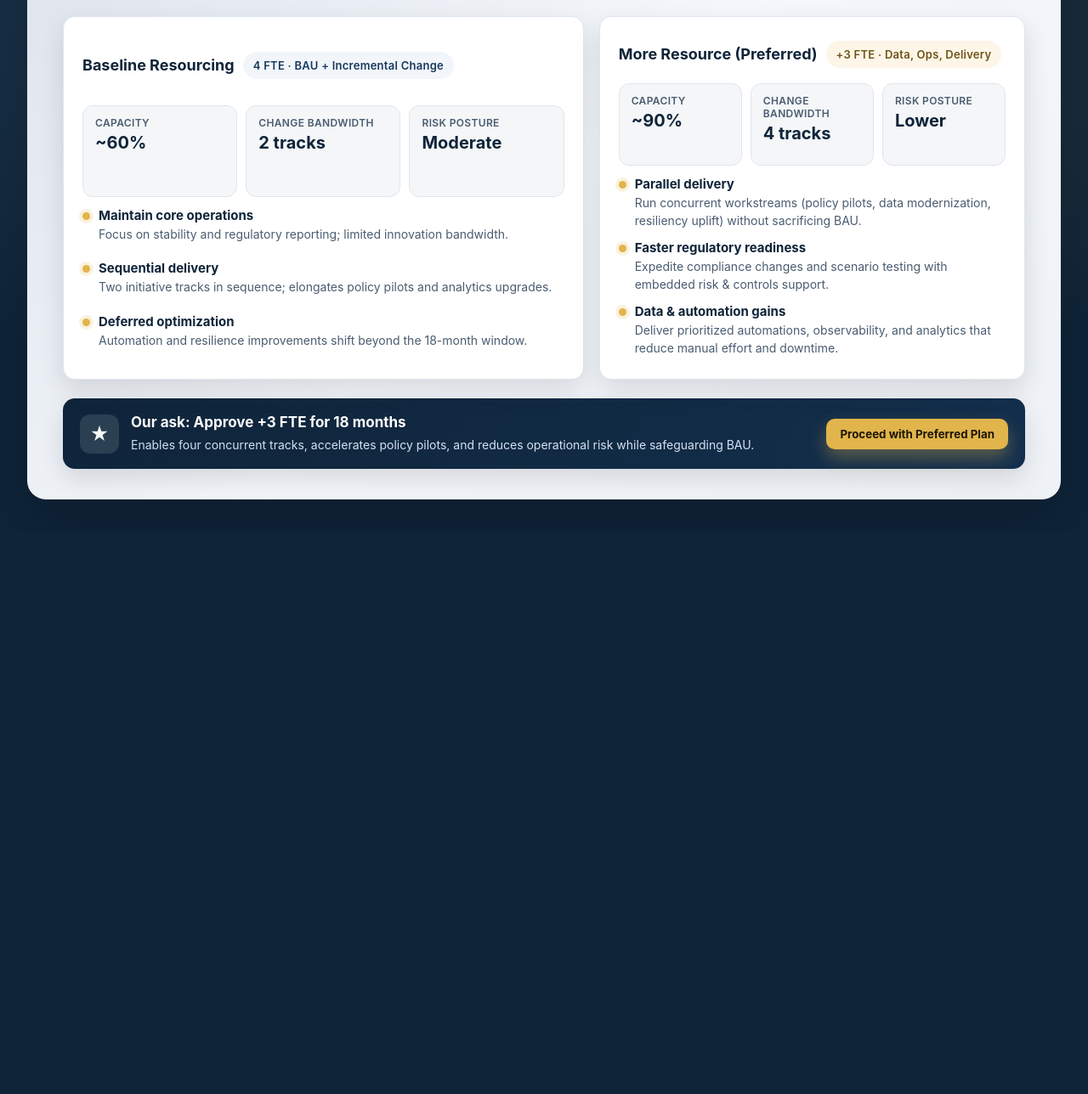
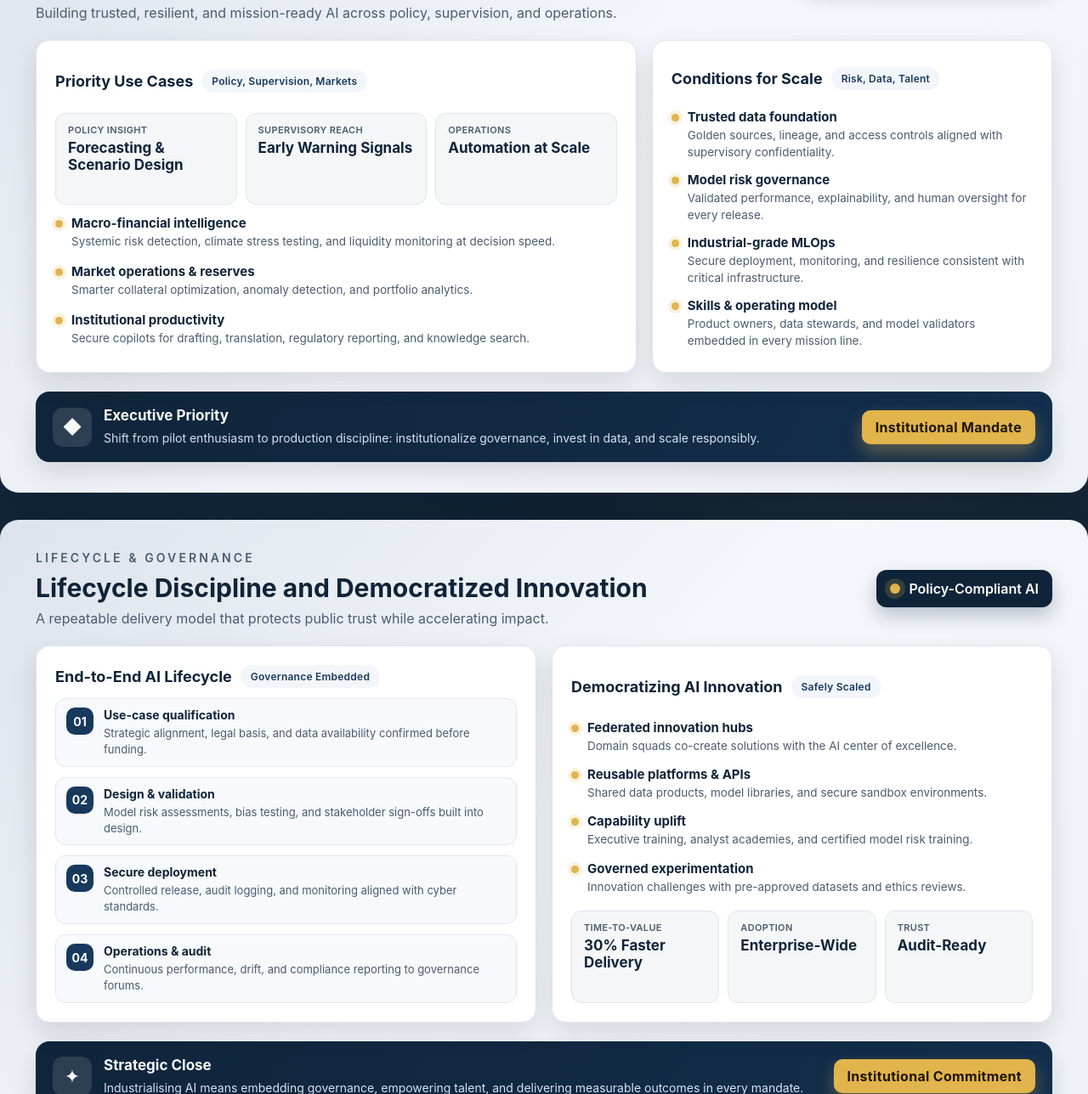
Before and after one commit to disjoin715/ChatGPT-Test, a website: page index.html in a window 1280 px wide. Shown: the part 172-1460 px from the top of the page at 85% size. Before the commit the page ends 800 px from the top, so only its background shows below. Drawn offline with Linux system fonts and the light colour scheme.

Commit message:
Update slides for central bank AI presentation

```diff
--- a/index.html
+++ b/index.html
@@ -3,7 +3,7 @@
 <head>
   <meta charset="UTF-8">
   <meta name="viewport" content="width=device-width, initial-scale=1.0">
-  <title>Resource Strategy Outlook</title>
+  <title>From Pilot to Production: Industrialising AI in a Central Bank</title>
   <style>
     :root {
       --deep-navy: #0f2439;
@@ -14,7 +14,7 @@
       --text: #0c1b2a;
       --muted: #4a5c70;
       --card-shadow: 0 12px 30px rgba(0, 0, 0, 0.12);
-      --radius: 14px;
+      --radius: 16px;
     }
 
     * {
@@ -34,6 +34,11 @@
       justify-content: center;
       min-height: 100vh;
       padding: 32px;
+    }
+
+    .deck {
+      display: grid;
+      gap: 32px;
     }
 
     .slide {
@@ -64,6 +69,7 @@
       align-items: center;
       position: relative;
       z-index: 1;
+      gap: 16px;
     }
 
     .title-block {
@@ -80,7 +86,7 @@
     }
 
     h1 {
-      font-size: 32px;
+      font-size: 30px;
       color: var(--deep-navy);
       line-height: 1.3;
     }
@@ -113,10 +119,14 @@
 
     .content {
       display: grid;
-      grid-template-columns: 1.1fr 0.9fr;
+      grid-template-columns: 1.2fr 0.8fr;
       gap: 18px;
       position: relative;
       z-index: 1;
+    }
+
+    .content.split {
+      grid-template-columns: 1fr 1fr;
     }
 
     .card {
@@ -142,20 +152,12 @@
       align-items: center;
       gap: 8px;
       border-radius: 999px;
-      padding: 8px 12px;
-      font-size: 13px;
+      padding: 6px 12px;
+      font-size: 12px;
       font-weight: 600;
       letter-spacing: 0.02em;
-    }
-
-    .pill.baseline {
       background: #f2f6fb;
       color: var(--mid-navy);
-    }
-
-    .pill.more {
-      background: #fdf6e8;
-      color: #6f5316;
     }
 
     .metrics {
@@ -172,7 +174,7 @@
     }
 
     .metric .label {
-      font-size: 12px;
+      font-size: 11px;
       color: var(--muted);
       letter-spacing: 0.03em;
       text-transform: uppercase;
@@ -181,7 +183,7 @@
     }
 
     .metric .value {
-      font-size: 20px;
+      font-size: 17px;
       color: var(--deep-navy);
       font-weight: 700;
     }
@@ -215,7 +217,7 @@
 
     .list-item p {
       color: var(--muted);
-      font-size: 14px;
+      font-size: 13.5px;
       line-height: 1.5;
     }
 
@@ -260,127 +262,269 @@
       border-radius: 10px;
       font-weight: 700;
       box-shadow: 0 10px 20px rgba(225, 180, 76, 0.35);
-      cursor: pointer;
-      transition: transform 0.15s ease, box-shadow 0.15s ease;
+      letter-spacing: 0.02em;
     }
 
-    .ask .cta:hover {
-      transform: translateY(-1px);
-      box-shadow: 0 14px 24px rgba(225, 180, 76, 0.4);
+    .timeline {
+      display: grid;
+      gap: 12px;
+    }
+
+    .timeline-step {
+      display: grid;
+      grid-template-columns: auto 1fr;
+      gap: 12px;
+      align-items: start;
+      padding: 10px 12px;
+      border-radius: 12px;
+      background: #f7f9fc;
+      border: 1px solid #e1e7ee;
+    }
+
+    .step-number {
+      width: 32px;
+      height: 32px;
+      border-radius: 10px;
+      background: var(--mid-navy);
+      color: #fff;
+      display: grid;
+      place-items: center;
+      font-weight: 700;
+      font-size: 14px;
+    }
+
+    .timeline-step h4 {
+      font-size: 14px;
+      color: var(--deep-navy);
+      margin-bottom: 4px;
+    }
+
+    .timeline-step p {
+      color: var(--muted);
+      font-size: 13px;
+      line-height: 1.45;
     }
   </style>
 </head>
 <body>
-  <main class="slide" aria-label="Resource strategy outlook slide">
+  <main class="deck" aria-label="Central bank AI industrialisation slides">
+    <section class="slide" aria-label="From pilot to production overview">
       <header class="header">
         <div class="title-block">
-        <div class="eyebrow">18-Month Outlook · Resource Strategy</div>
-        <h1>Baseline vs. Accelerated Delivery</h1>
-        <p class="subtitle">How resourcing choices shape delivery outcomes and policy readiness.</p>
+          <div class="eyebrow">Central Bank AI Strategy · Executive Briefing</div>
+          <h1>From Pilot to Production: What Really Takes to Industrialise AI</h1>
+          <p class="subtitle">Building trusted, resilient, and mission-ready AI across policy, supervision, and operations.</p>
         </div>
-      <div class="badge" aria-label="Timeframe indicator">
+        <div class="badge" aria-label="Presentation theme">
           <span class="dot" aria-hidden="true"></span>
-        <span>Q4 FY24 → Q1 FY26</span>
+          <span>Strategic Priorities 2024–2026</span>
         </div>
       </header>
 
-    <section class="content" aria-label="Resource scenarios and outcomes">
-      <article class="card" aria-label="Baseline resource profile">
+      <section class="content" aria-label="Use cases and readiness">
+        <article class="card" aria-label="Priority AI use cases">
           <h2>
-          Baseline Resourcing
-          <span class="pill baseline" aria-label="Baseline capacity indicator">4 FTE · BAU + Incremental Change</span>
+            Priority Use Cases
+            <span class="pill">Policy, Supervision, Markets</span>
           </h2>
-        <div class="metrics" aria-label="Baseline metrics">
+          <div class="metrics" aria-label="Use case impact">
             <div class="metric">
-            <div class="label">Capacity</div>
-            <div class="value">~60%</div>
+              <div class="label">Policy Insight</div>
+              <div class="value">Forecasting & Scenario Design</div>
             </div>
             <div class="metric">
-            <div class="label">Change bandwidth</div>
-            <div class="value">2 tracks</div>
+              <div class="label">Supervisory Reach</div>
+              <div class="value">Early Warning Signals</div>
             </div>
             <div class="metric">
-            <div class="label">Risk posture</div>
-            <div class="value">Moderate</div>
+              <div class="label">Operations</div>
+              <div class="value">Automation at Scale</div>
             </div>
           </div>
-        <div class="list" aria-label="Baseline outcomes">
+          <div class="list" aria-label="Use case details">
             <div class="list-item">
               <div class="bullet" aria-hidden="true"></div>
               <div>
-              <h3>Maintain core operations</h3>
-              <p>Focus on stability and regulatory reporting; limited innovation bandwidth.</p>
+                <h3>Macro-financial intelligence</h3>
+                <p>Systemic risk detection, climate stress testing, and liquidity monitoring at decision speed.</p>
               </div>
             </div>
             <div class="list-item">
               <div class="bullet" aria-hidden="true"></div>
               <div>
-              <h3>Sequential delivery</h3>
-              <p>Two initiative tracks in sequence; elongates policy pilots and analytics upgrades.</p>
+                <h3>Market operations & reserves</h3>
+                <p>Smarter collateral optimization, anomaly detection, and portfolio analytics.</p>
               </div>
             </div>
             <div class="list-item">
               <div class="bullet" aria-hidden="true"></div>
               <div>
-              <h3>Deferred optimization</h3>
-              <p>Automation and resilience improvements shift beyond the 18-month window.</p>
+                <h3>Institutional productivity</h3>
+                <p>Secure copilots for drafting, translation, regulatory reporting, and knowledge search.</p>
               </div>
             </div>
           </div>
         </article>
 
-      <article class="card" aria-label="Accelerated resource profile">
+        <article class="card" aria-label="Conditions for scale">
           <h2>
-          More Resource (Preferred)
-          <span class="pill more" aria-label="Expanded capacity indicator">+3 FTE · Data, Ops, Delivery</span>
+            Conditions for Scale
+            <span class="pill">Risk, Data, Talent</span>
           </h2>
-        <div class="metrics" aria-label="Accelerated metrics">
-          <div class="metric">
-            <div class="label">Capacity</div>
-            <div class="value">~90%</div>
-          </div>
-          <div class="metric">
-            <div class="label">Change bandwidth</div>
-            <div class="value">4 tracks</div>
-          </div>
-          <div class="metric">
-            <div class="label">Risk posture</div>
-            <div class="value">Lower</div>
-          </div>
-        </div>
-        <div class="list" aria-label="Accelerated outcomes">
+          <div class="list" aria-label="Scale conditions">
             <div class="list-item">
               <div class="bullet" aria-hidden="true"></div>
               <div>
-              <h3>Parallel delivery</h3>
-              <p>Run concurrent workstreams (policy pilots, data modernization, resiliency uplift) without sacrificing BAU.</p>
+                <h3>Trusted data foundation</h3>
+                <p>Golden sources, lineage, and access controls aligned with supervisory confidentiality.</p>
               </div>
             </div>
             <div class="list-item">
               <div class="bullet" aria-hidden="true"></div>
               <div>
-              <h3>Faster regulatory readiness</h3>
-              <p>Expedite compliance changes and scenario testing with embedded risk & controls support.</p>
+                <h3>Model risk governance</h3>
+                <p>Validated performance, explainability, and human oversight for every release.</p>
               </div>
             </div>
             <div class="list-item">
               <div class="bullet" aria-hidden="true"></div>
               <div>
-              <h3>Data & automation gains</h3>
-              <p>Deliver prioritized automations, observability, and analytics that reduce manual effort and downtime.</p>
+                <h3>Industrial-grade MLOps</h3>
+                <p>Secure deployment, monitoring, and resilience consistent with critical infrastructure.</p>
+              </div>
+            </div>
+            <div class="list-item">
+              <div class="bullet" aria-hidden="true"></div>
+              <div>
+                <h3>Skills & operating model</h3>
+                <p>Product owners, data stewards, and model validators embedded in every mission line.</p>
               </div>
             </div>
           </div>
         </article>
       </section>
 
-    <section class="ask" aria-label="Executive ask">
-      <div class="icon" aria-hidden="true">★</div>
+      <section class="ask" aria-label="Executive priority">
+        <div class="icon" aria-hidden="true">◆</div>
         <div class="text">
-        <h3>Our ask: Approve +3 FTE for 18 months</h3>
-        <p>Enables four concurrent tracks, accelerates policy pilots, and reduces operational risk while safeguarding BAU.</p>
+          <h3>Executive Priority</h3>
+          <p>Shift from pilot enthusiasm to production discipline: institutionalize governance, invest in data, and scale responsibly.</p>
         </div>
-      <button class="cta" aria-label="Proceed with preferred option">Proceed with Preferred Plan</button>
+        <div class="cta" aria-label="Institutional mandate">Institutional Mandate</div>
+      </section>
+    </section>
+
+    <section class="slide" aria-label="AI lifecycle and democratization">
+      <header class="header">
+        <div class="title-block">
+          <div class="eyebrow">Lifecycle & Governance</div>
+          <h1>Lifecycle Discipline and Democratized Innovation</h1>
+          <p class="subtitle">A repeatable delivery model that protects public trust while accelerating impact.</p>
+        </div>
+        <div class="badge" aria-label="Lifecycle focus">
+          <span class="dot" aria-hidden="true"></span>
+          <span>Policy-Compliant AI</span>
+        </div>
+      </header>
+
+      <section class="content split" aria-label="Lifecycle and democratization">
+        <article class="card" aria-label="AI lifecycle">
+          <h2>
+            End-to-End AI Lifecycle
+            <span class="pill">Governance Embedded</span>
+          </h2>
+          <div class="timeline" aria-label="Lifecycle steps">
+            <div class="timeline-step">
+              <div class="step-number">01</div>
+              <div>
+                <h4>Use-case qualification</h4>
+                <p>Strategic alignment, legal basis, and data availability confirmed before funding.</p>
+              </div>
+            </div>
+            <div class="timeline-step">
+              <div class="step-number">02</div>
+              <div>
+                <h4>Design & validation</h4>
+                <p>Model risk assessments, bias testing, and stakeholder sign-offs built into design.</p>
+              </div>
+            </div>
+            <div class="timeline-step">
+              <div class="step-number">03</div>
+              <div>
+                <h4>Secure deployment</h4>
+                <p>Controlled release, audit logging, and monitoring aligned with cyber standards.</p>
+              </div>
+            </div>
+            <div class="timeline-step">
+              <div class="step-number">04</div>
+              <div>
+                <h4>Operations & audit</h4>
+                <p>Continuous performance, drift, and compliance reporting to governance forums.</p>
+              </div>
+            </div>
+          </div>
+        </article>
+
+        <article class="card" aria-label="Democratization">
+          <h2>
+            Democratizing AI Innovation
+            <span class="pill">Safely Scaled</span>
+          </h2>
+          <div class="list" aria-label="Democratization initiatives">
+            <div class="list-item">
+              <div class="bullet" aria-hidden="true"></div>
+              <div>
+                <h3>Federated innovation hubs</h3>
+                <p>Domain squads co-create solutions with the AI center of excellence.</p>
+              </div>
+            </div>
+            <div class="list-item">
+              <div class="bullet" aria-hidden="true"></div>
+              <div>
+                <h3>Reusable platforms & APIs</h3>
+                <p>Shared data products, model libraries, and secure sandbox environments.</p>
+              </div>
+            </div>
+            <div class="list-item">
+              <div class="bullet" aria-hidden="true"></div>
+              <div>
+                <h3>Capability uplift</h3>
+                <p>Executive training, analyst academies, and certified model risk training.</p>
+              </div>
+            </div>
+            <div class="list-item">
+              <div class="bullet" aria-hidden="true"></div>
+              <div>
+                <h3>Governed experimentation</h3>
+                <p>Innovation challenges with pre-approved datasets and ethics reviews.</p>
+              </div>
+            </div>
+          </div>
+          <div class="metrics" aria-label="Democratization outcomes">
+            <div class="metric">
+              <div class="label">Time-to-Value</div>
+              <div class="value">30% Faster Delivery</div>
+            </div>
+            <div class="metric">
+              <div class="label">Adoption</div>
+              <div class="value">Enterprise-Wide</div>
+            </div>
+            <div class="metric">
+              <div class="label">Trust</div>
+              <div class="value">Audit-Ready</div>
+            </div>
+          </div>
+        </article>
+      </section>
+
+      <section class="ask" aria-label="Strategic close">
+        <div class="icon" aria-hidden="true">✦</div>
+        <div class="text">
+          <h3>Strategic Close</h3>
+          <p>Industrialising AI means embedding governance, empowering talent, and delivering measurable outcomes in every mandate.</p>
+        </div>
+        <div class="cta" aria-label="Commitment">Institutional Commitment</div>
+      </section>
     </section>
   </main>
 </body>
```
Lines whose indentation alone changed are shown as unchanged.
